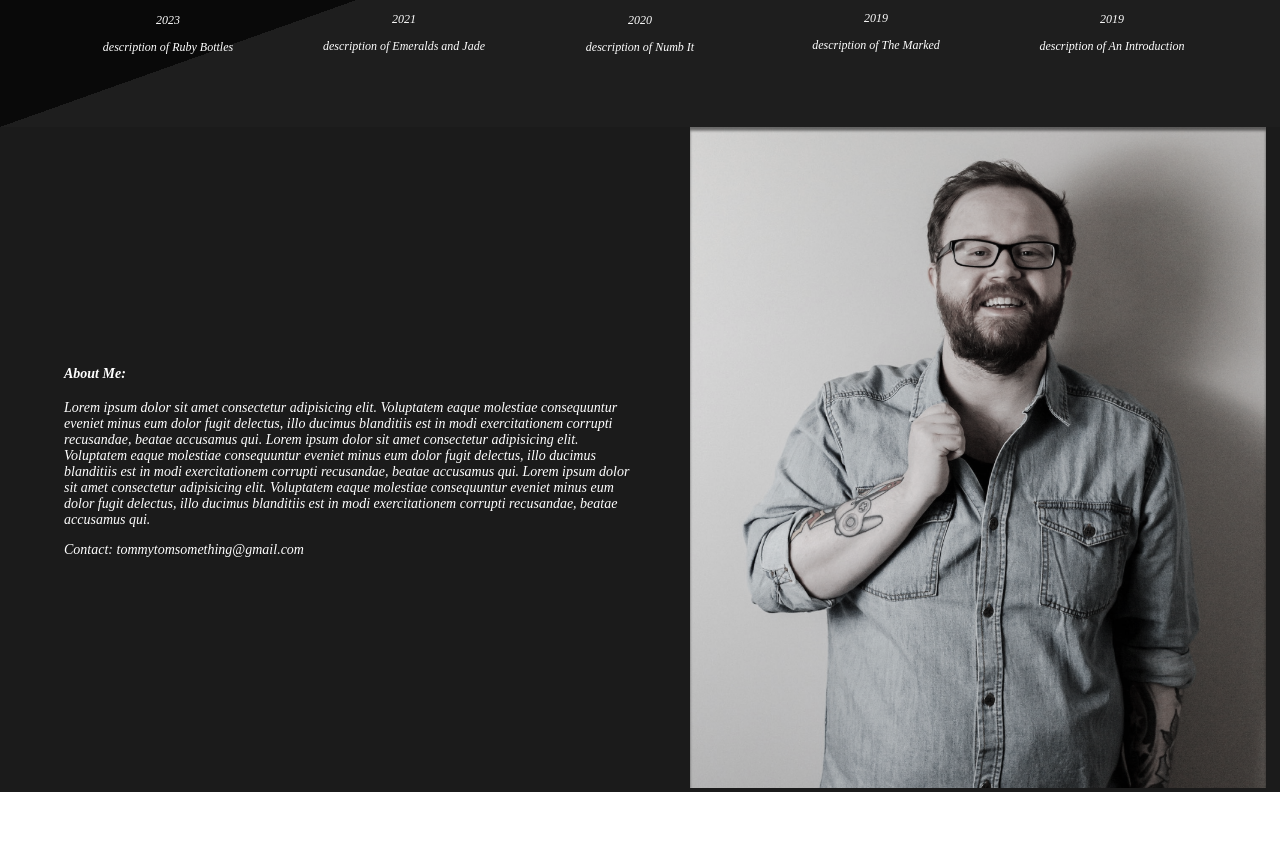
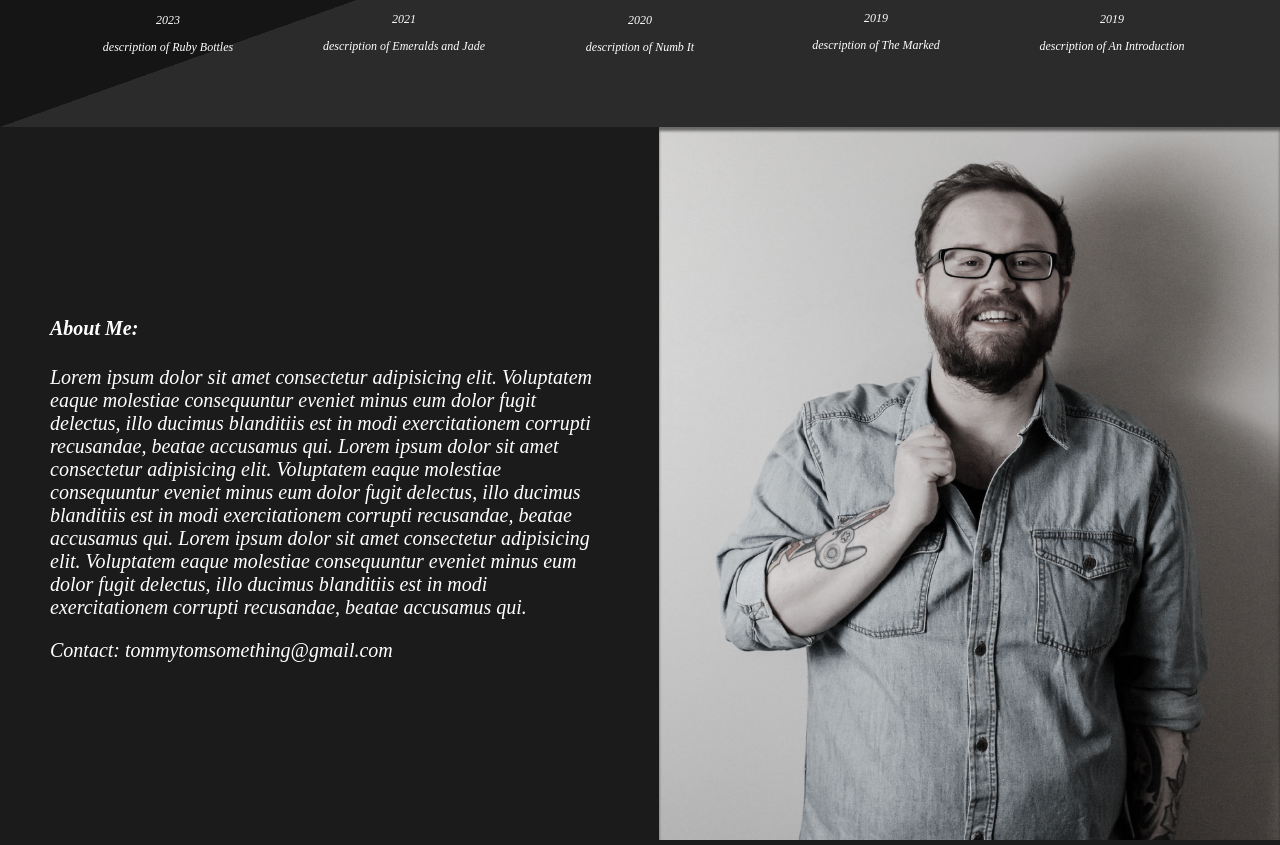
Before and after one commit to ryanlynch222/tommy-website, a React (Create React App) app in the folder tommy/: page / in a window 1280 px wide. Shown: the part 1240-2085 px from the top of the page. Before the commit the page ends 2032 px from the top, so only its background shows below. Built offline with nearby package versions, Linux system fonts and the light colour scheme.

Commit message:
Made background flow better

```diff
--- a/tommy/src/App.css
+++ b/tommy/src/App.css
@@ -1,13 +1,13 @@
 .App {
-  background-color: #1e1e1e;
+  background-color: black;
 }
-
 .headshot {
-  display: block;
   max-width: 100%;
-  height: 50%;
   margin-left: auto;
   margin-right: auto;
+  display: flex;
+  justify-content: center;
+  align-items: center;
 }
 
 .clickableBackground {
@@ -22,7 +22,7 @@
   height: 50%;
   margin-left: auto;
   margin-right: auto;
-  background: #090909;
+  background: #0e0d0d;
   padding: 0.01px;
 }
 
@@ -44,9 +44,10 @@
   flex-wrap: nowrap;
   background-image: linear-gradient(
     to bottom right,
-    #090909 50%,
+    #151515 50%,
     transparent 50%
   );
+  background-color: #2c2b2b;
   padding-bottom: 50px;
   padding-left: 50px;
   padding-right: 50px;
@@ -67,7 +68,7 @@
   font-family: "Sans-Serif";
   font-style: italic;
   font-weight: 400;
-  font-size: 14px;
+  font-size: 20px;
   color: #ffffff;
   max-width: 100%;
   margin-left: auto;
@@ -87,7 +88,7 @@
 }
 
 .right {
-  width: 45%;
+  width: 50%;
   text-align: center;
 }
 
```
